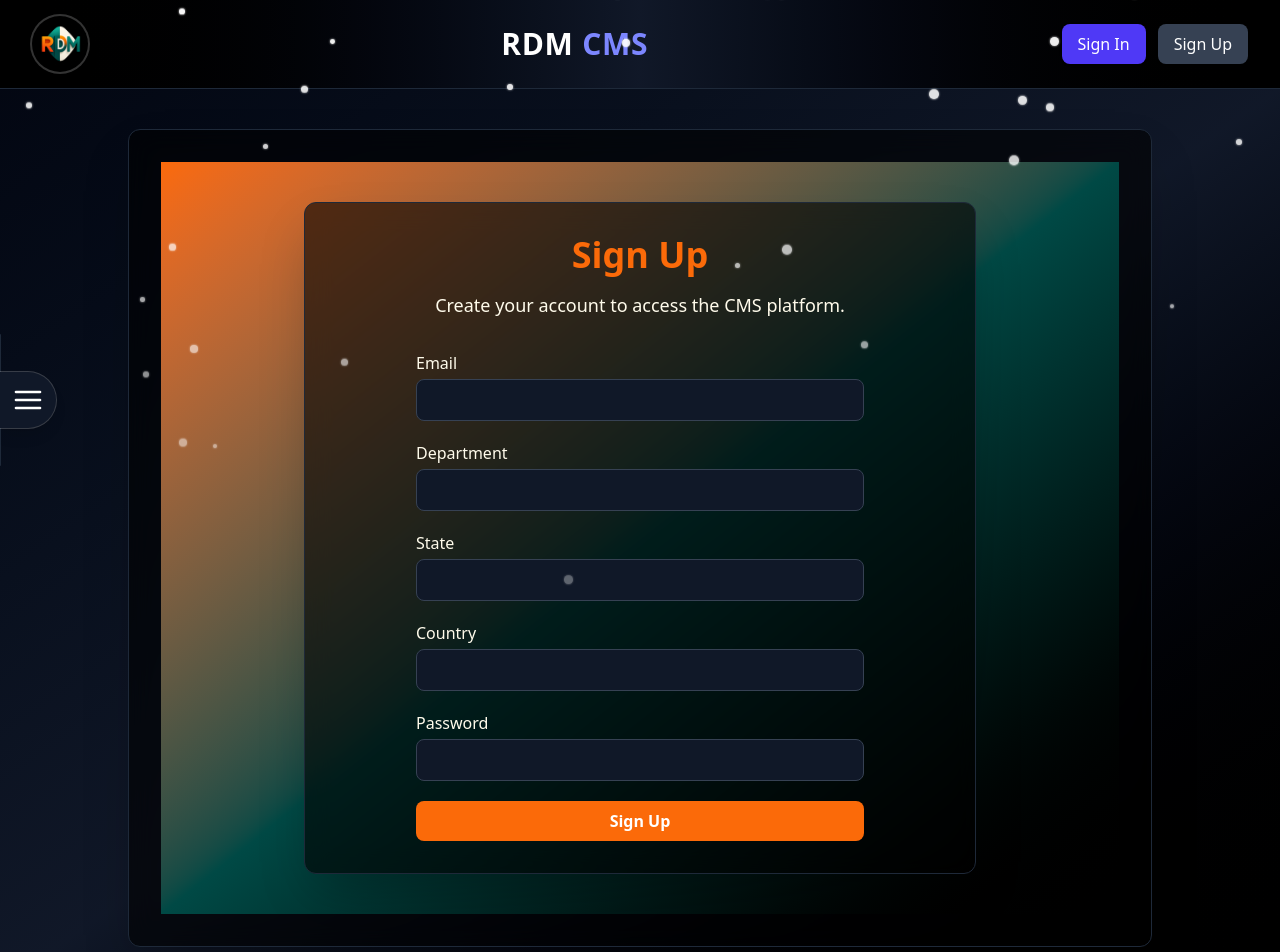
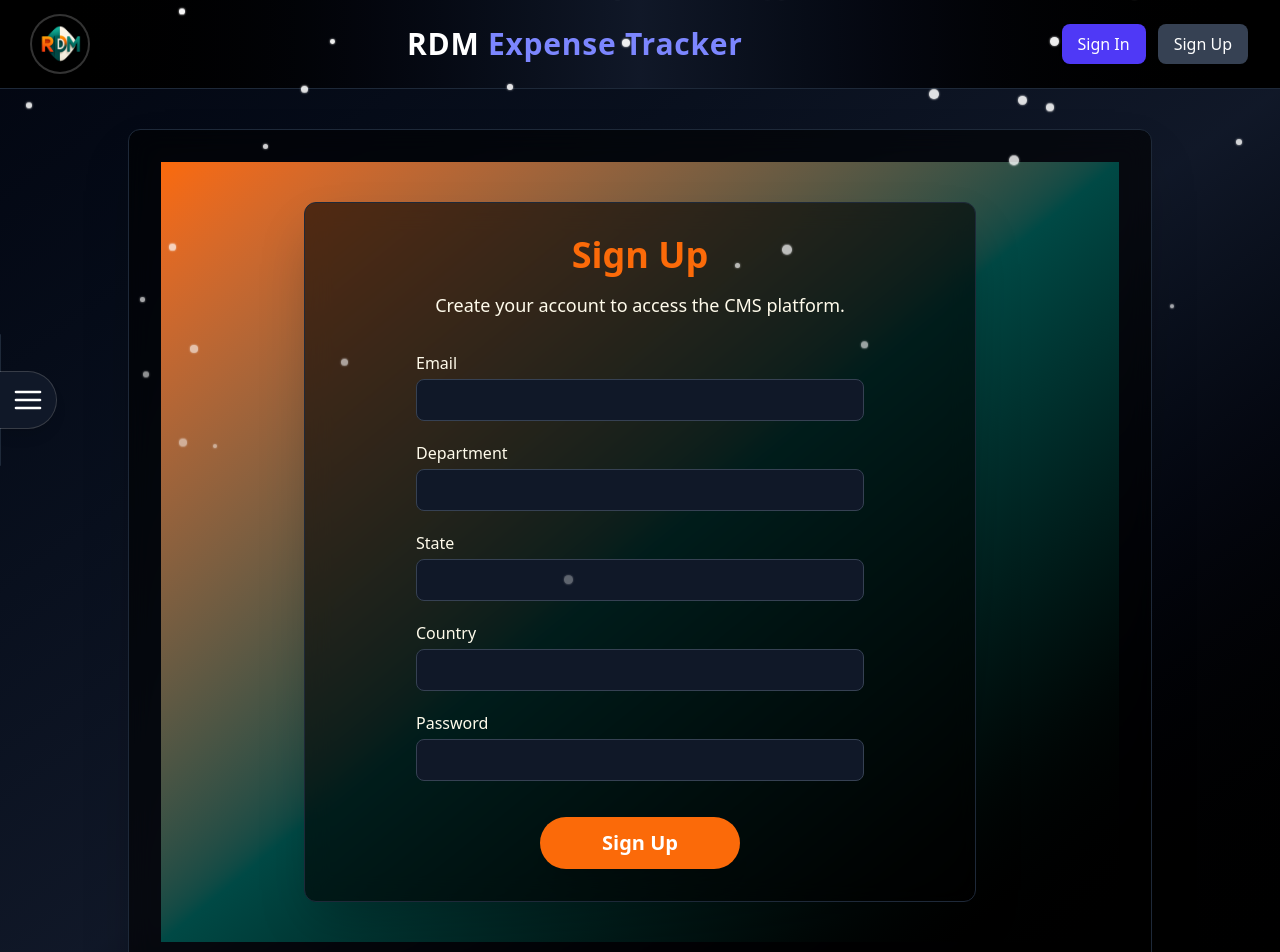
Before and after one commit to RajkumarS2004/CMS-PROJECT, a React (Vite) app in the folder client/: page /signup in a window 1280 px wide. Shown: the top 952 px of the page. Built offline with nearby package versions, Linux system fonts and the light colour scheme.

Commit message:
corrrection

```diff
--- a/client/src/layout/Basiclayouts.jsx
+++ b/client/src/layout/Basiclayouts.jsx
@@ -17,7 +17,7 @@ export default function Basiclayout() {
           />
           <div className="flex items-center space-x-3">
             <h1 className="text-2xl sm:text-3xl font-bold tracking-wide">
-              RDM <span className="text-indigo-400">CMS</span>
+              RDM <span className="text-indigo-400">Expense Tracker</span>
             </h1>
           </div>
 
@@ -127,7 +127,7 @@ function Footer() {
     <footer className="bg-gradient-to-r from-black via-gray-900 to-black text-gray-400 py-5 text-center border-t border-gray-800">
       <span className="text-sm tracking-wide">
         &copy; {new Date().getFullYear()}{" "}
-        <span className="font-semibold text-white">RDM CMS Project</span>. All
+        <span className="font-semibold text-white">RDM Expense Tracker Project</span>. All
         rights reserved.
       </span>
     </footer>
--- a/client/src/layout/Dashboardlayouts.jsx
+++ b/client/src/layout/Dashboardlayouts.jsx
@@ -46,9 +46,11 @@ export default function Dashboardlayouts() {
                     Logout
                 </button>
             </aside>
-            <main className="flex-1 min-h-screen overflow-auto p-10">
+
+            <main className="flex-1 min-h-screen overflow-auto ">
                 <Outlet />
             </main>
+
         </div>
     );
 }
--- a/client/src/pages/About.jsx
+++ b/client/src/pages/About.jsx
@@ -5,10 +5,10 @@ export default function About() {
     <div className="flex items-center justify-center bg-gradient-to-br from-[#fb6a09] via-[#004945] to-black min-h-[calc(100vh-144px)] py-10 px-4 sm:px-8">
       <div className="w-full max-w-2xl bg-black/60 rounded-xl shadow-2xl p-8 border border-gray-800 backdrop-blur-md">
         <div className="flex flex-col items-center justify-center">
-          <h1 className="text-4xl font-bold mb-4 text-[#fb6a09]">About Us</h1>
+          <h1 className="text-4xl font-bold mb-4 text-[#fb6a09]">About Expense Tracker</h1>
           <p className="text-lg text-amber-50 max-w-md text-center mb-6">
-            We are a team of passionate developers dedicated to building amazing web applications.
-            Our mission is to create user-friendly and efficient software solutions that make a difference.
+            We are a team of passionate developers dedicated to building amazing web applications like Expense Tracker.
+            Our mission is to help you manage your finances efficiently and with ease.
           </p>
           <h2 className="text-2xl font-semibold text-[#fb6a09] mb-2">Our Values</h2>
           <ul className="text-amber-50 text-base mb-6 list-disc list-inside max-w-md text-left">
--- a/client/src/pages/Home.jsx
+++ b/client/src/pages/Home.jsx
@@ -16,11 +16,11 @@ function Home() {
                         <span className="text-6xl">🛒</span>
                     </div>
                     <h1 className="text-4xl font-bold mb-4 text-[#fb6a09] text-center">
-                        Product Catalog CMS
+                        Expense Tracker
                     </h1>
                     <p className="text-lg text-amber-50 max-w-md text-center mb-10">
                         <span className="font-semibold text-[#fb6a09]">Modern, Fast, Secure.</span> <br />
-                        Manage your products with ease and style.
+                        Manage your expenses with ease and style.
                     </p>
                     <div className="flex gap-4 w-full justify-center">
                         <button
--- a/client/src/pages/Signin.jsx
+++ b/client/src/pages/Signin.jsx
@@ -61,7 +61,7 @@ function Signin() {
                     </div>
                     <button
                         type="submit"
-                        className="w-full mt-4 px-6 py-3 bg-gradient-to-r from-[#fb6a09] via-[#004945] to-black text-white font-bold rounded-full shadow-xl hover:from-[#fb6a09]/80 hover:to-black/80 transition-all duration-200 text-xl"
+                        className="min-w-[200px] mt-4 px-6 py-3  bg-[#fb6a09] hover:bg-[#e05c00]  text-white font-bold rounded-full shadow-xl transition-all duration-200 text-xl"
                     >
                         Login
                     </button>
--- a/client/src/pages/Signup.jsx
+++ b/client/src/pages/Signup.jsx
@@ -94,12 +94,13 @@ export default function SignUp() {
                 required
               />
             </div>
-            <button
-              type="submit"
-              className="w-full bg-[#fb6a09] hover:bg-[#e05c00] text-white font-semibold py-2 rounded-lg transition-colors"
-            >
-              Sign Up
-            </button>
+            <div className="flex justify-center">
+              <button
+                type="submit"
+                className="min-w-[200px] mt-4 px-6 py-3  bg-[#fb6a09] hover:bg-[#e05c00]  text-white font-bold rounded-full shadow-xl transition-all duration-200 text-xl">
+                Sign Up
+              </button>
+            </div>
           </form>
         </div>
       </div>
--- a/client/src/pages/dashboard/Intro.jsx
+++ b/client/src/pages/dashboard/Intro.jsx
@@ -5,13 +5,13 @@ export default function Intro() {
         <div className="flex items-center justify-center bg-gradient-to-br from-[#fb6a09] via-[#004945] to-black min-h-[calc(100vh-144px)] py-10 px-4 sm:px-8">
             <div className="w-full max-w-2xl bg-black/60 rounded-xl shadow-2xl p-8 border border-gray-800 backdrop-blur-md">
                 <div className="flex flex-col items-center justify-center">
-                    <h1 className="text-4xl font-bold mb-4 text-[#fb6a09]">Welcome to the Dashboard App</h1>
+                    <h1 className="text-4xl font-bold mb-4 text-[#fb6a09]">Welcome to the Expense Tracker</h1>
                     <p className="text-lg text-amber-50 max-w-md text-center mb-6">
-                        This app helps you organize your project notes, track your progress, and visualize important information all in one place.
+                        This app helps you organize your expenses, track your spending, and visualize important financial information all in one place.
                     </p>
                     <ul className="list-disc text-amber-100 pl-6 space-y-2 self-start">
-                        <li>Add, edit, and manage your notes easily</li>
-                        <li>Track your project progress</li>
+                        <li>Add, edit, and manage your expenses easily</li>
+                        <li>Track your spending progress</li>
                         <li>Get insights and visual summaries</li>
                     </ul>
                 </div>
```
Also changed, not shown: client/src/pages/dashboard/Transactionitem.jsx (added).
